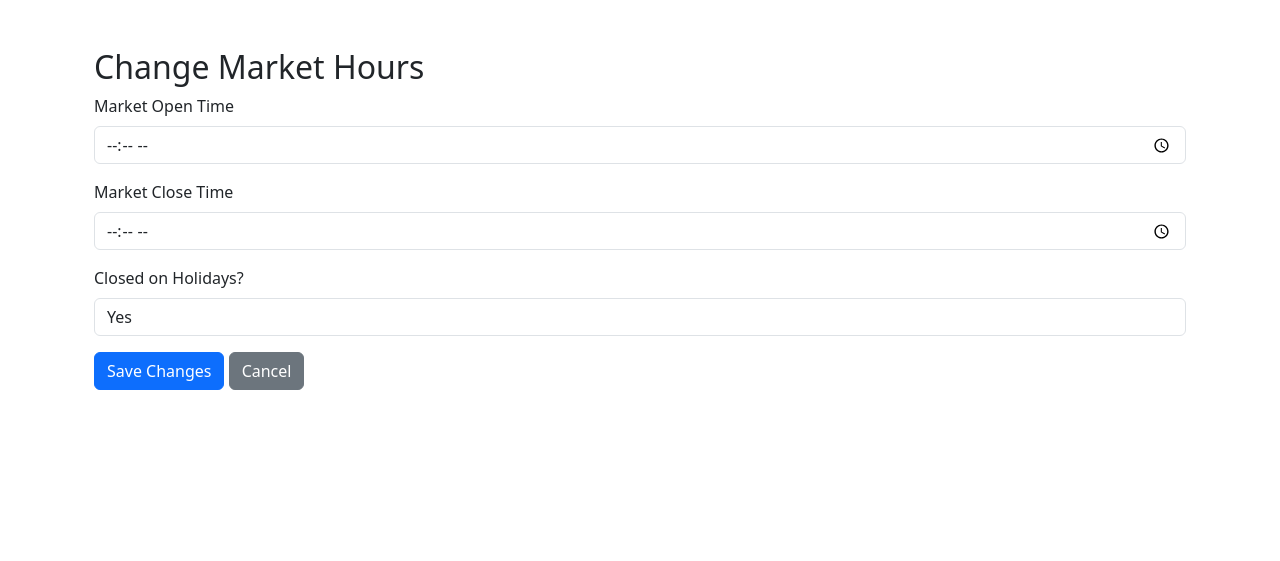
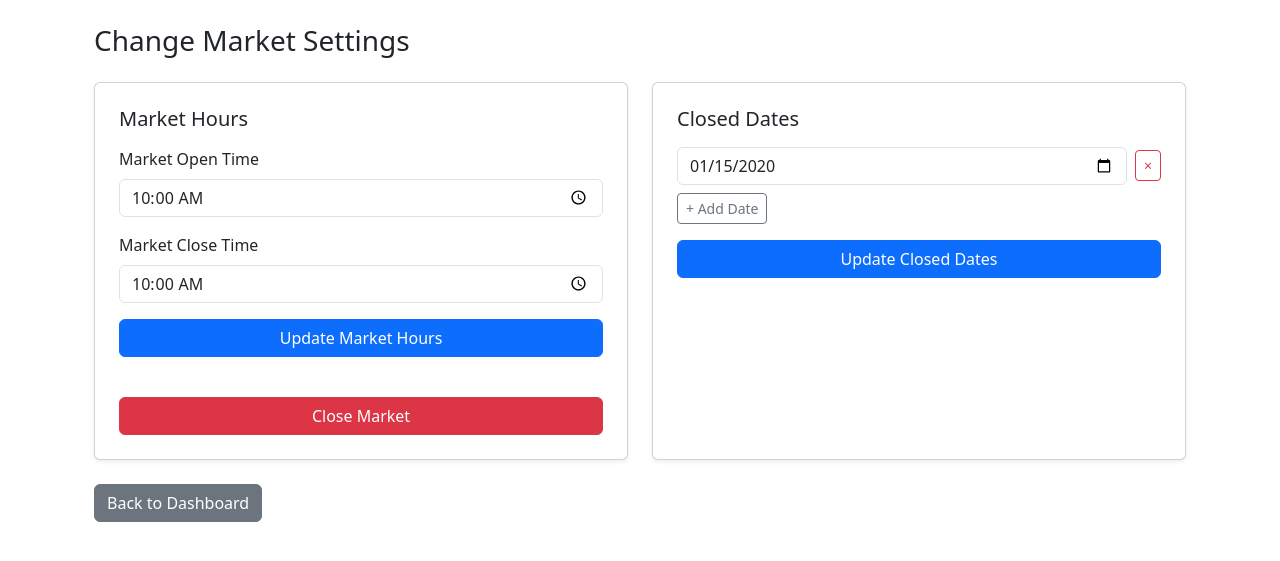
Before and after one commit to abhiyayi04/Trading-Platform-v2, a Flask app: page /admin/change-market in a window 1280 px wide. Shown: the part 56-617 px from the top of the page. Run offline with Flask 3, Linux system fonts and the light colour scheme; a user stored in the database is signed in; tables that the repository leaves empty hold one stand-in row (values such as "Sample post").

Commit message:
Fixed the Change Market Feature

```diff
--- a/app.py
+++ b/app.py
@@ -9,6 +9,7 @@ from apscheduler.schedulers.background import BackgroundScheduler
 from functools import wraps
 from datetime import datetime
 import atexit, os, random
+from datetime import time
 
 app = Flask(__name__)
 
@@ -20,7 +21,7 @@ def no_icon():
     return ('', 204)
 
 # ---------------- Configuration ---------------- #
-app.config['SQLALCHEMY_DATABASE_URI'] = "mysql+pymysql://root:password@localhost/stock_trading_db2"
+app.config['SQLALCHEMY_DATABASE_URI'] = "mysql+pymysql://root:Chikku04mysql@localhost/stock_trading_db2"
 app.config['SQLALCHEMY_TRACK_MODIFICATIONS'] = False
 app.config['SECRET_KEY'] = 'your-secret-key'
 
@@ -79,6 +80,15 @@ class PaymentMethod(db.Model):
     token = db.Column(db.String(64))
     created_at = db.Column(db.DateTime, server_default=db.func.now())
     user = db.relationship("User", backref=db.backref("payment_methods", lazy=True))
+
+class MarketSettings(db.Model):
+    id = db.Column(db.Integer, primary_key=True)
+    open_time = db.Column(db.Time, default=time(9, 30))
+    close_time = db.Column(db.Time, default=time(16, 0))
+    is_open = db.Column(db.Boolean, default=True)
+    closed_dates = db.Column(db.Text, default="")
+    created_at = db.Column(db.DateTime, server_default=db.func.now())
+    updated_at = db.Column(db.DateTime, onupdate=db.func.now())
 
 # ---- Orders for PENDING / EXECUTED / CANCELED ----
 class OrderStatus:
@@ -230,6 +240,42 @@ def update_all_stock_prices():
         db.session.commit()
         print("Stock prices updated")
 
+def market_is_open():
+    settings = MarketSettings.query.first()
+    if not settings:
+        return False
+
+    if not settings.is_open:
+        return False
+
+    now = datetime.now()
+
+    if now.weekday() >= 5:
+        return False
+
+    default_holidays = {
+        "2025-01-01",  # New Year's Day
+        "2025-01-20",  # Martin Luther King Jr. Day
+        "2025-02-17",  # Presidents' Day
+        "2025-04-18",  # Good Friday
+        "2025-05-26",  # Memorial Day
+        "2025-06-19",  # Juneteenth
+        "2025-07-04",  # Independence Day
+        "2025-09-01",  # Labor Day
+        "2025-11-27",  # Thanksgiving Day
+        "2025-12-25",  # Christmas Day
+    }
+
+    closed_dates = {d.strip() for d in settings.closed_dates.split(",") if d.strip()}
+    all_closed = default_holidays.union(closed_dates)
+
+    if now.strftime("%Y-%m-%d") in all_closed:
+        return False
+
+    return settings.open_time <= now.time() <= settings.close_time
+
+app.jinja_env.globals.update(market_is_open=market_is_open)
+
 # scheduler
 scheduler = BackgroundScheduler(daemon=True)
 scheduler.add_job(func=update_all_stock_prices, trigger="interval", seconds=30)
@@ -342,6 +388,10 @@ def order_sell(portfolio_id):
 @app.route("/order/execute/<int:order_id>", methods=["POST"])
 @customer_required
 def order_execute(order_id):
+    if not market_is_open():
+        flash("Market is closed! Orders can only be executed during open hours.", "warning")
+        return redirect(url_for("transactions"))
+
     order = TradeOrder.query.get_or_404(order_id)
     if order.user_id != current_user.id and current_user.role != "admin":
         abort(403)
@@ -630,7 +680,63 @@ def delete_stock(stock_id):
 @app.route("/admin/change-market", methods=["GET", "POST"])
 @admin_required
 def change_market():
-    return render_template("change_market.html")
+    settings = MarketSettings.query.first()
+    if not settings:
+        settings = MarketSettings()
+        db.session.add(settings)
+        db.session.commit()
+
+    if request.method == "POST":
+        if "toggle_market" in request.form:
+            settings.is_open = not settings.is_open
+            db.session.commit()
+            flash(f"Market {'opened' if settings.is_open else 'closed'} successfully!", "info")
+            return redirect(url_for("change_market"))
+
+        elif "open_time" in request.form and "close_time" in request.form:
+            try:
+                open_time = datetime.strptime(request.form["open_time"], "%H:%M").time()
+                close_time = datetime.strptime(request.form["close_time"], "%H:%M").time()
+                settings.open_time = open_time
+                settings.close_time = close_time
+                db.session.commit()
+                flash("Market hours updated successfully!", "success")
+                return redirect(url_for("change_market"))
+            except Exception:
+                flash("Invalid time format. Please enter valid times.", "danger")
+                return redirect(url_for("change_market"))
+
+        elif "closed_dates" in request.form:
+            closed_dates_str = request.form.get("closed_dates", "").strip()
+            if closed_dates_str:
+                try:
+                    dates = []
+                    for d in closed_dates_str.split(","):
+                        d = d.strip()
+                        if not d:
+                            continue
+                        parsed = datetime.strptime(d, "%Y-%m-%d")
+                        dates.append(parsed.strftime("%Y-%m-%d"))
+                    settings.closed_dates = ", ".join(dates)
+                except ValueError:
+                    flash("Invalid date format. Please select dates using the date picker.", "danger")
+                    return redirect(url_for("change_market"))
+            else:
+                settings.closed_dates = ""
+
+            today_str = datetime.now().strftime("%Y-%m-%d")
+            closed_set = set(d.strip() for d in settings.closed_dates.split(",") if d.strip())
+
+            if today_str not in closed_set and not settings.is_open:
+                settings.is_open = True
+                flash("Today was removed from closed dates — market automatically reopened.", "info")
+
+            db.session.commit()
+            flash("Closed dates updated successfully!", "success")
+            return redirect(url_for("change_market"))
+
+    return render_template("change_market.html", settings=settings)
+
 
 if __name__ == "__main__":
     app.run(debug=True)
--- a/templates/change_market.html
+++ b/templates/change_market.html
@@ -1,25 +1,102 @@
 {% extends "base.html" %}
 {% block content %}
-<div class="container mt-5">
-  <h2>Change Market Hours</h2>
-  <form method="POST">
-    <div class="mb-3">
-      <label class="form-label">Market Open Time</label>
-      <input type="time" name="open_time" class="form-control">
+<div class="container mt-4">
+  <h3 class="mb-4">Change Market Settings</h3>
+
+  <div class="row">
+    <!-- LEFT COLUMN: Market Hours & Toggle -->
+    <div class="col-md-6">
+      <div class="card shadow-sm p-4 h-100">
+        <h5 class="mb-3">Market Hours</h5>
+
+        <form method="POST" class="mb-4">
+          <div class="mb-3">
+            <label class="form-label">Market Open Time</label>
+            <input type="time" name="open_time" class="form-control"
+                   value="{{ settings.open_time.strftime('%H:%M') if settings else '09:30' }}" required>
+          </div>
+
+          <div class="mb-3">
+            <label class="form-label">Market Close Time</label>
+            <input type="time" name="close_time" class="form-control"
+                   value="{{ settings.close_time.strftime('%H:%M') if settings else '16:00' }}" required>
+          </div>
+
+          <button type="submit" class="btn btn-primary w-100 mb-3">Update Market Hours</button>
+        </form>
+
+        <form method="POST">
+          <input type="hidden" name="toggle_market" value="1">
+          {% if settings.is_open %}
+            <button type="submit" class="btn btn-danger w-100">Close Market</button>
+          {% else %}
+            <button type="submit" class="btn btn-success w-100">Open Market</button>
+          {% endif %}
+        </form>
+      </div>
     </div>
-    <div class="mb-3">
-      <label class="form-label">Market Close Time</label>
-      <input type="time" name="close_time" class="form-control">
+
+    <!-- RIGHT COLUMN: Closed Dates -->
+    <div class="col-md-6">
+      <div class="card shadow-sm p-4 h-100">
+        <h5 class="mb-3">Closed Dates</h5>
+        <form method="POST">
+          <div id="closed-dates-container">
+            {% set closed_list = (settings.closed_dates.split(',') if settings and settings.closed_dates else []) %}
+            {% for date_str in closed_list %}
+            <div class="mb-2 d-flex align-items-center">
+              <input type="date" name="closed_date_{{ loop.index }}" class="form-control me-2"
+                     value="{{ date_str.strip() }}">
+              <button type="button" class="btn btn-outline-danger btn-sm remove-date">&times;</button>
+            </div>
+            {% endfor %}
+          </div>
+
+          <button type="button" class="btn btn-outline-secondary btn-sm mb-3" id="add-date">+ Add Date</button>
+
+          <input type="hidden" name="closed_dates" id="closed-dates-hidden">
+
+          <button type="submit" class="btn btn-primary w-100">Update Closed Dates</button>
+        </form>
+      </div>
     </div>
-    <div class="mb-3">
-      <label class="form-label">Closed on Holidays?</label>
-      <select name="holidays" class="form-control">
-        <option value="yes">Yes</option>
-        <option value="no">No</option>
-      </select>
-    </div>
-    <button type="submit" class="btn btn-primary">Save Changes</button>
-    <a href="{{ url_for('admin_dashboard') }}" class="btn btn-secondary">Cancel</a>
-  </form>
+  </div>
+
+  <a href="{{ url_for('admin_dashboard') }}" class="btn btn-secondary mt-4">Back to Dashboard</a>
 </div>
+
+<!-- JavaScript for dynamic date fields -->
+<script>
+document.addEventListener("DOMContentLoaded", () => {
+  const container = document.getElementById("closed-dates-container");
+  const addBtn = document.getElementById("add-date");
+  const hiddenField = document.getElementById("closed-dates-hidden");
+
+  // Add new date input row
+  addBtn.addEventListener("click", () => {
+    const div = document.createElement("div");
+    div.classList.add("mb-2", "d-flex", "align-items-center");
+    div.innerHTML = `
+      <input type="date" class="form-control me-2" name="closed_date_new">
+      <button type="button" class="btn btn-outline-danger btn-sm remove-date">&times;</button>`;
+    container.appendChild(div);
+  });
+
+  // Remove a date input row
+  container.addEventListener("click", e => {
+    if (e.target.classList.contains("remove-date")) {
+      e.target.closest("div").remove();
+    }
+  });
+
+  // Before submitting, collect all date inputs
+  const form = container.closest("form");
+  form.addEventListener("submit", () => {
+    const dates = Array.from(container.querySelectorAll("input[type='date']"))
+      .map(input => input.value.trim())
+      .filter(v => v !== "");
+    hiddenField.value = dates.join(", ");
+  });
+});
+</script>
 {% endblock %}
```
Also changed, not shown: templates/market.html (+40 -57 lines), templates/portfolio.html (+35 -33 lines).
